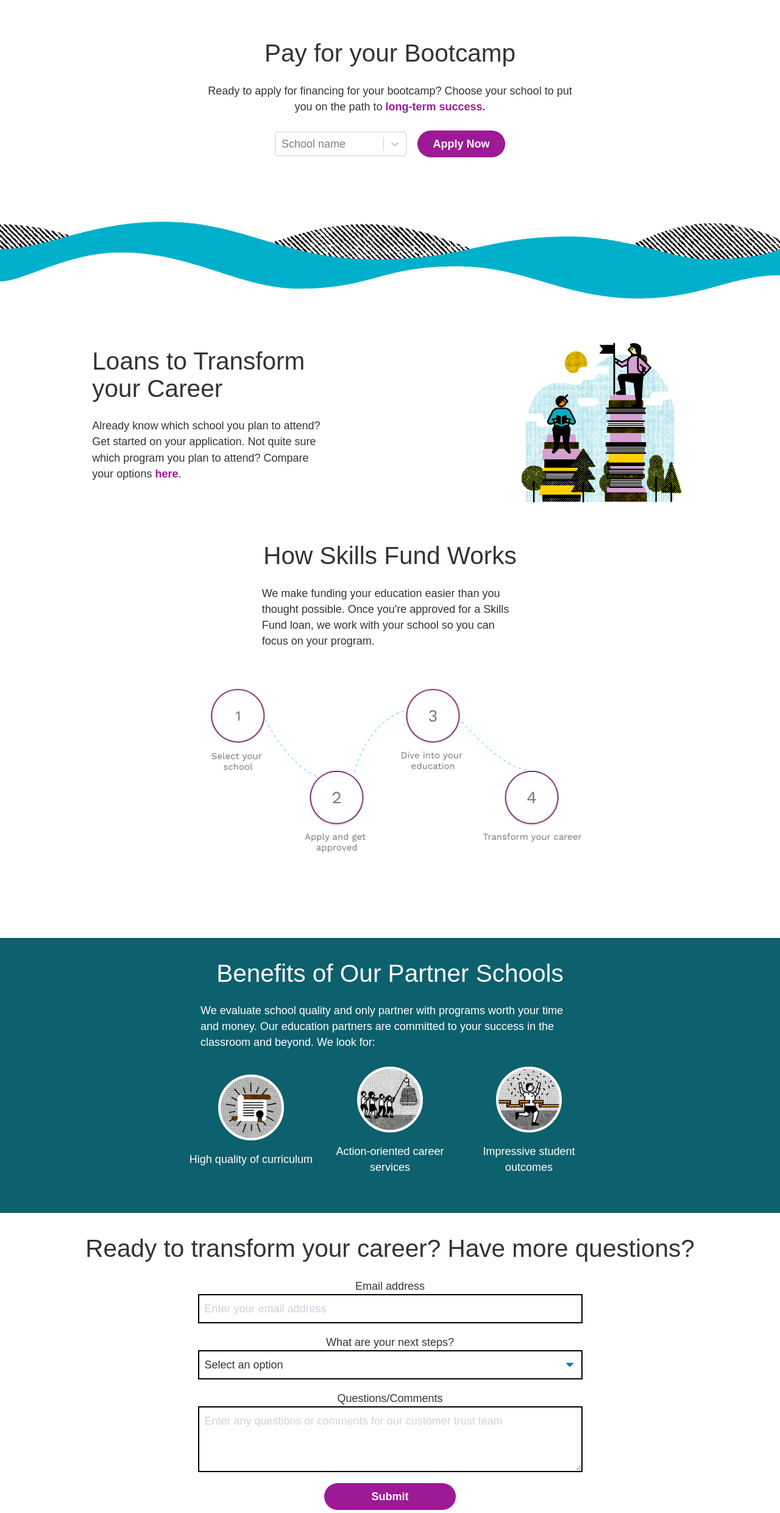
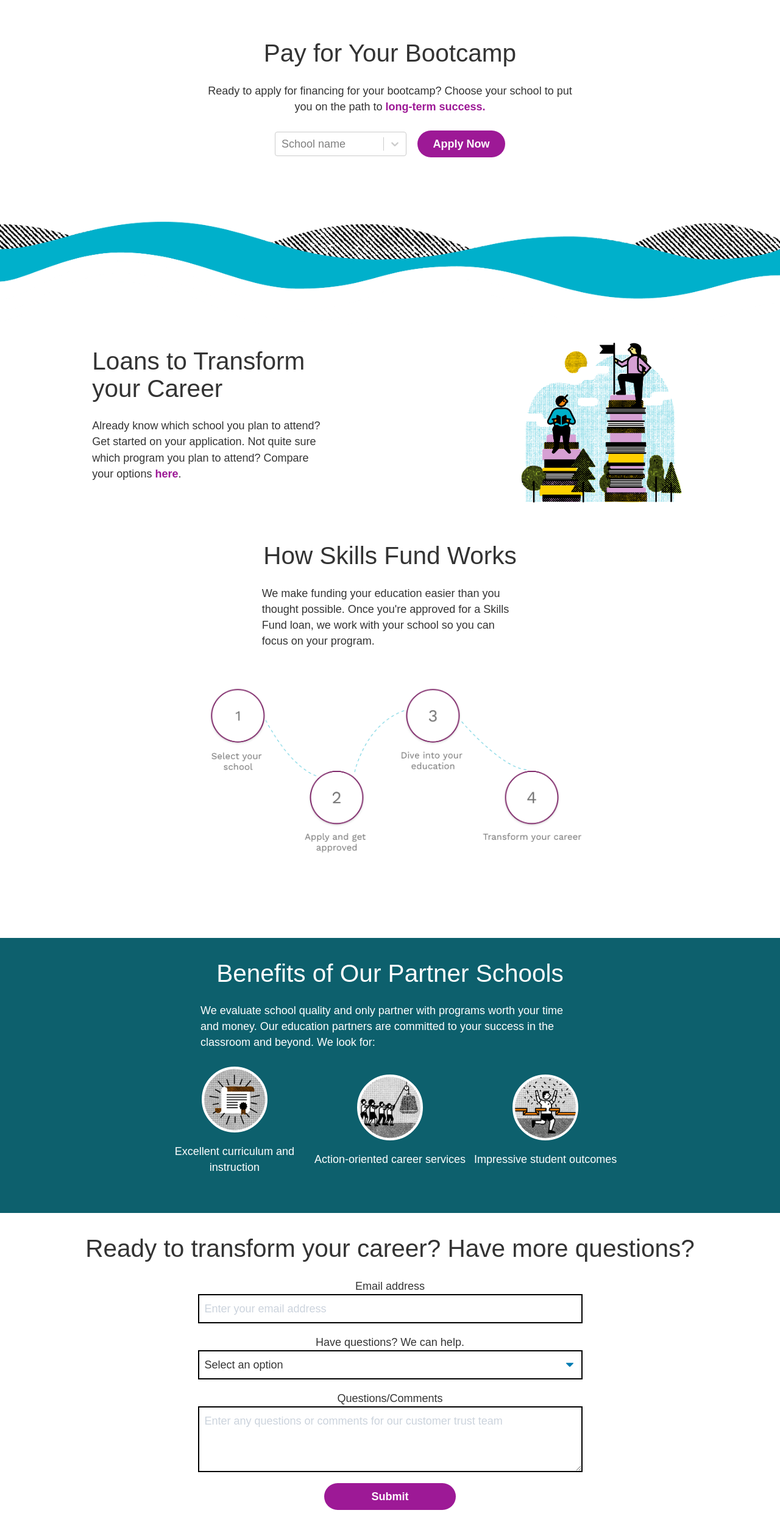
Before and after one commit to chrisdesilva/skf-landing-page-b, a Gatsby site: page / in a window 1280 px wide. Shown: the part 79-2560 px from the top of the page at 61% size. Built offline with nearby package versions, Linux system fonts and the light colour scheme; Gatsby itself is replaced by a stand-in of ours.

Commit message:
Update copy, make email required

```diff
--- a/gatsby-config.js
+++ b/gatsby-config.js
@@ -1,6 +1,6 @@
 module.exports = {
 	siteMetadata: {
-		title: `Fund Your Future`,
+		title: `Skills Fund | Pay for Your Bootcamp`,
 		description: `Skills Fund finances students to attend the best coding and data science programs around. We believe in 100% loan transparency, and have aligned all incentives around student success.`,
 		keywords: `coding loans, bootcamp loans, tuition loan, tuition financing, coding, web development, UX design, UI design coding bootcamp, bootcamp, full-time, part-time, student financing, student loans, loans, cosigner, underwriting, credit, credit score`,
 		author: `@desilvadev`
--- a/src/pages/index.js
+++ b/src/pages/index.js
@@ -145,7 +145,7 @@ const IndexPage = () => {
 			</nav>
 			<header className="flex flex-col items-center">
 				<div className="flex flex-col items-center px-2 md:w-1/2 mt-32">
-					<h1 className="font-normal text-center">Pay for your Bootcamp</h1>
+					<h1 className="font-normal text-center">Pay for Your Bootcamp</h1>
 					<p className="text-center">
 						Ready to apply for financing for your bootcamp? Choose your school to put you on the path to{' '}
 						<strong className="text-secondary">long-term success.</strong>
@@ -241,7 +241,7 @@ const IndexPage = () => {
 						<div className="w-24 border-2 border-white rounded-full mb-4 bg-white">
 							<Img fluid={data.certificate.childImageSharp.fluid} alt="Certificate of achievement" />
 						</div>
-						<p className="text-center">High quality of curriculum</p>
+						<p className="text-center">Excellent curriculum and instruction</p>
 					</div>
 					<div className="md:w-1/3 flex flex-col items-center">
 						<div className="w-24 border-2 border-white rounded-full mb-4 bg-white">
@@ -283,7 +283,7 @@ const IndexPage = () => {
 						onBlur={handleInputChange}
 						value={values.email}
 					/>
-					<label htmlFor="stage">What are your next steps?</label>
+					<label htmlFor="stage">Have questions? We can help.</label>
 					<select
 						onChange={handleInputChange}
 						onBlur={handleInputChange}
@@ -294,8 +294,8 @@ const IndexPage = () => {
 						value={values.stage}
 					>
 						<option value="default">Select an option</option>
-						<option>Researching different programs</option>
-						<option>Researching different schools</option>
+						<option>Researching schools or programs</option>
+						<option>Researching financing optionss</option>
 						<option>Applying to a school</option>
 						<option>Applying for financing</option>
 					</select>
@@ -316,7 +316,6 @@ const IndexPage = () => {
 							className="bg-secondary py-2 px-4 font-bold text-white rounded-full w-48 cursor-pointer"
 							type="submit"
 							value="Submit"
-							onClick={handleFormSubmit}
 						/>
 					)}
 				</form>
--- a/src/programInfo.js
+++ b/src/programInfo.js
@@ -78,10 +78,6 @@ export const programInfo = [
 	{
 		label: 'Designation',
 		value: 'https://designation.skills.fund'
-	},
-	{
-		label: 'Coding Dojo',
-		value: 'https://codingdojo.skills.fund'
 	},
 	{
 		label: 'devCodeCamp',
```
